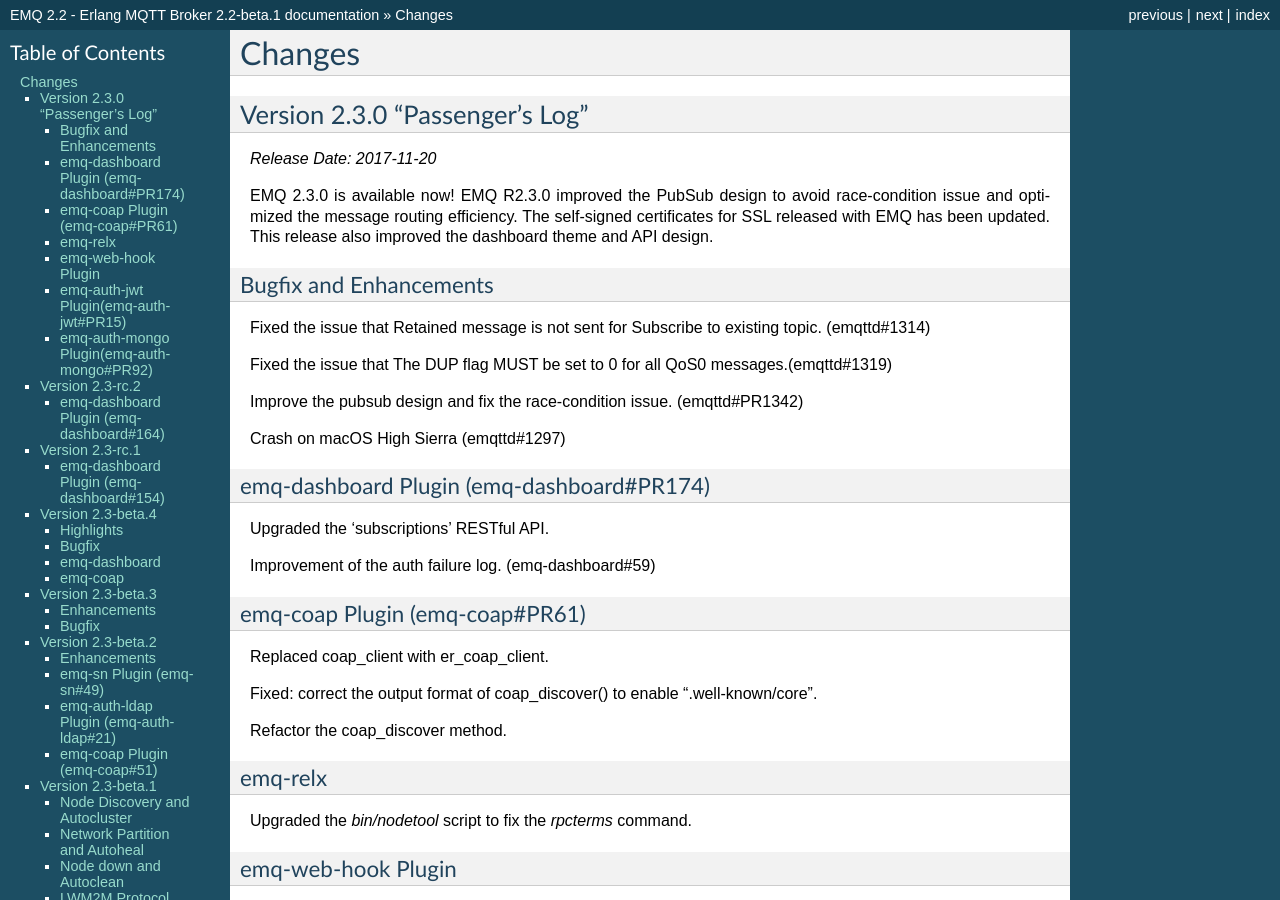
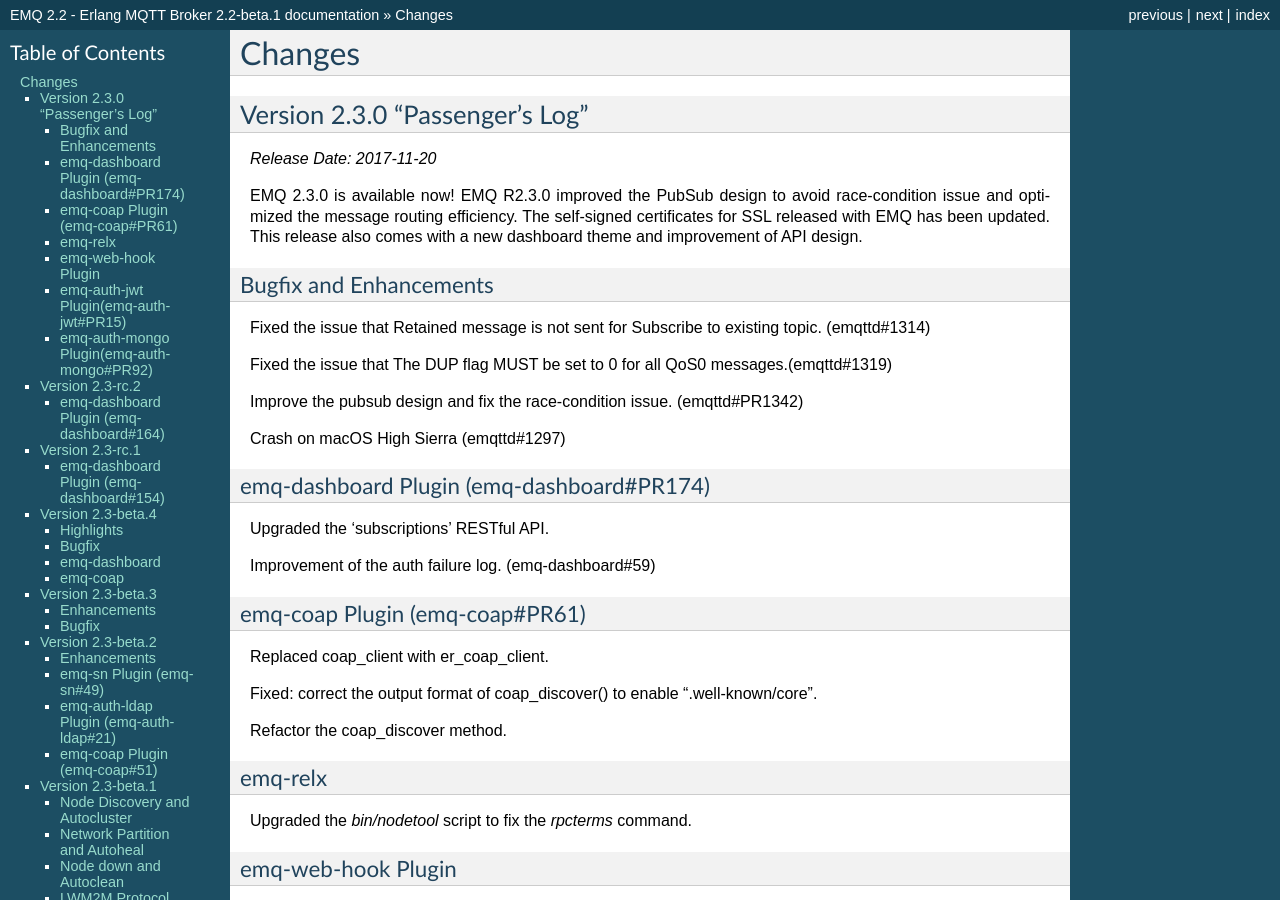
Before and after one commit to emqxarchive/emqx-docs-en, a Sphinx documentation site: the page built from source/changes.rst, in a window 1280 px wide and 900 px high. Built offline with Sphinx 7.4.7, drawn with Linux system fonts in a browser that asks for light colours.

Commit message:
Trans Improvement.

```diff
--- a/source/changes.rst
+++ b/source/changes.rst
@@ -13,7 +13,7 @@
 
 *Release Date: 2017-11-20*
 
-EMQ 2.3.0 is available now! EMQ R2.3.0 improved the PubSub design to avoid race-condition issue and optimized the message routing efficiency. The self-signed certificates for SSL released with EMQ has been updated. This release also improved the dashboard theme and API design.
+EMQ 2.3.0 is available now! EMQ R2.3.0 improved the PubSub design to avoid race-condition issue and optimized the message routing efficiency. The self-signed certificates for SSL released with EMQ has been updated. This release also comes with a new dashboard theme and improvement of API design.
 
 Bugfix and Enhancements
 ------------------------
```
